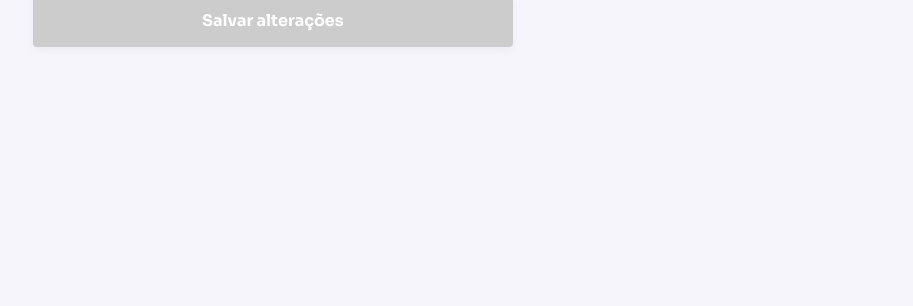
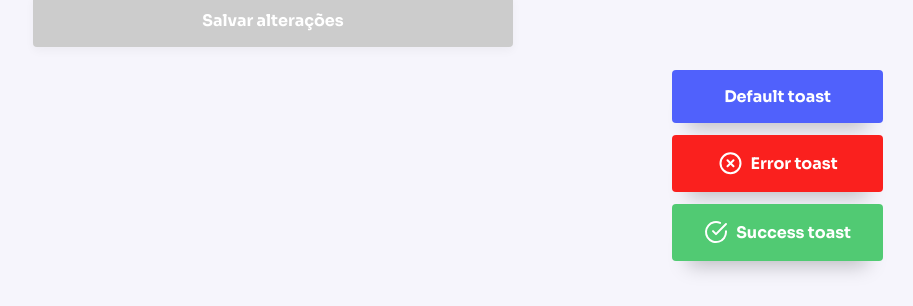
Before and after one commit to sergioalmeida00/myContacts-web, a React (Vite) app: page /edit/1 in a window 1280 px wide. Shown: the part 491-797 px from the top of the page, without its empty margins (367-1280 px from the left). Built offline with nearby package versions, Linux system fonts and the light colour scheme; no server answers.

Commit message:
FEAT: adicionado layout do componente toast

```diff
--- a/src/assets/styles/themes/default.js
+++ b/src/assets/styles/themes/default.js
@@ -23,6 +23,9 @@
       400: '#2033fa',
       500: '#091be1',
     },
+    success:{
+      main:"#51CA73"
+    },
     purple:"#5061FC",
     purple_400:"#2033fa",
     purple_500:"#091be1",
--- a/src/components/App/App.jsx
+++ b/src/components/App/App.jsx
@@ -1,18 +1,20 @@
-import { ThemeProvider } from 'styled-components';
+import { ThemeProvider } from "styled-components";
 
-import GlobalStyles from '../../assets/styles/global';
-import defaultTheme from '../../assets/styles/themes/default';
-import { Container } from './style';
-import { Header } from '../Header';
-import { Route } from '../../routes';
+import GlobalStyles from "../../assets/styles/global";
+import defaultTheme from "../../assets/styles/themes/default";
+import { Container } from "./style";
+import { Header } from "../Header";
+import { Route } from "../../routes";
+import ToastContainer from "../Toast/ToastContainer";
 
 function App() {
   return (
     <ThemeProvider theme={defaultTheme}>
       <GlobalStyles />
+      <ToastContainer />
       <Container>
-        <Header/>
-        <Route/>
+        <Header />
+        <Route />
       </Container>
     </ThemeProvider>
   );
--- /dev/null
+++ b/src/components/Toast/ToastContainer/index.jsx
@@ -0,0 +1,12 @@
+import ToastMessage from "../ToastMessage";
+import { Container } from "./style";
+
+export default function ToastContainer() {
+  return (
+    <Container>
+      <ToastMessage text="Default toast" type="default" />
+      <ToastMessage text="Error toast" type="danger" />
+      <ToastMessage text="Success toast" type="success" />
+    </Container>
+  );
+}
--- /dev/null
+++ b/src/components/Toast/ToastContainer/style.js
@@ -0,0 +1,11 @@
+import styled from "styled-components";
+
+export const Container = styled.div`
+  position: fixed;
+  z-index: 2;
+  bottom: 48px;
+  right: 30px;
+  display: flex;
+  flex-direction: column;
+
+`
--- /dev/null
+++ b/src/components/Toast/ToastMessage/index.jsx
@@ -0,0 +1,13 @@
+import { Container } from "./style";
+import xCircleIcon from "../../../assets/images/x-circle.svg";
+import checkCircleIcon from "../../../assets/images/check-circle.svg";
+
+export default function ToastMessage({ text, type }) {
+  return (
+    <Container type={type}>
+      {type === "danger" && <img src={xCircleIcon} alt="X" />}
+      {type === "success" && <img src={checkCircleIcon} alt="X" />}
+      <strong> {text} </strong>
+    </Container>
+  );
+}
--- /dev/null
+++ b/src/components/Toast/ToastMessage/style.js
@@ -0,0 +1,31 @@
+import styled, { css } from "styled-components";
+
+const containerVariants = {
+  default: css`
+    background: ${({ theme }) => theme.COLOR.purple};
+  `,
+  success: css`
+    background: ${({ theme }) => theme.COLOR.success.main};
+  `,
+  danger: css`
+    background: ${({ theme }) => theme.COLOR.danger[400]};
+  `,
+};
+
+export const Container = styled.div`
+  font-weight: bold;
+  padding: 16px 32px;
+  color: #fff;
+  border-radius: 4px;
+  box-shadow: 0px 20px 20px -16px rgba(0, 0, 0, 0.25);
+  display: flex;
+  align-items: center;
+  justify-content: center;
+  gap: 8px;
+
+  ${({ type }) => containerVariants[type] || containerVariants.default}
+
+  & + & {
+    margin-top: 12px;
+  }
+`;
```
Also changed, not shown: src/assets/images/check-circle.svg (added), src/assets/images/x-circle.svg (added).
